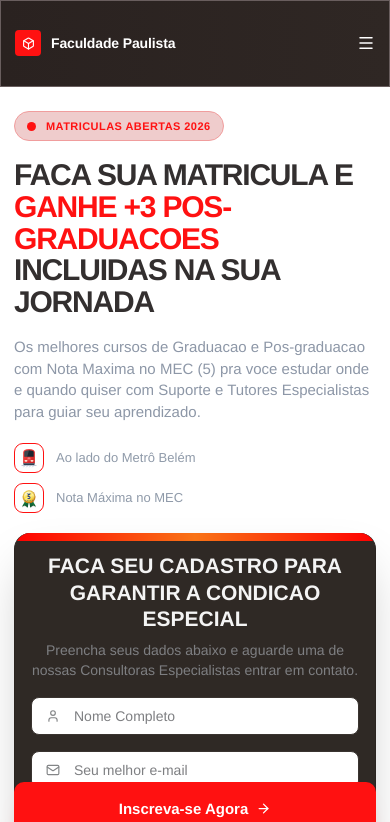
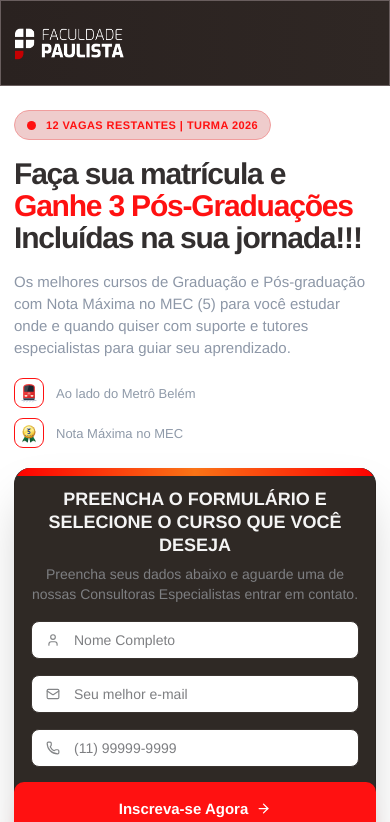
Before and after one commit to martinlofranodeoliveira/faculdadepaulista.com.br, a React (Vite) app: page / in a window 390 px wide. Shown: the top 822 px of the page. Built offline with nearby package versions, Linux system fonts and the light colour scheme.

Commit message:
style: atualizar logos e textos da landing

```diff
--- a/src/landing/components/FooterSection.tsx
+++ b/src/landing/components/FooterSection.tsx
@@ -1,4 +1,4 @@
-import { Box, Facebook, Instagram, Mail, MapPin, Phone } from 'lucide-react'
+import { Facebook, Instagram, Mail, MapPin, Phone } from 'lucide-react'
 
 import { assets } from '../data'
 
@@ -8,10 +8,11 @@ export function FooterSection() {
       <div className="lp-shell lp-footer__grid">
         <article>
           <div className="lp-brand lp-brand--small">
-            <span className="lp-brand__icon lp-brand__icon--small">
-              <Box size={11} strokeWidth={2} />
-            </span>
-            <span>Faculdade Paulista</span>
+            <img
+              className="lp-brand__logo lp-brand__logo--footer"
+              src="/landing/logo-faculdade-paulista.webp"
+              alt="Faculdade Paulista"
+            />
           </div>
           <p>
             Excelência no ensino superior com foco em inovação, empregabilidade e
@@ -66,7 +67,7 @@ export function FooterSection() {
       </div>
 
       <div className="lp-shell lp-footer__bottom">
-        <span>C 2026 Faculdade Paulista. Todos os direitos reservados.</span>
+        <span>© 2026 Faculdade Paulista. Todos os direitos reservados.</span>
         <div>
           <a href="#inicio">Política de Privacidade</a>
           <a href="#inicio">Termos de Uso</a>
--- a/src/landing/components/FutureSection.tsx
+++ b/src/landing/components/FutureSection.tsx
@@ -134,7 +134,7 @@ export function FutureSection() {
                 todas as fases da sua jornada.
               </p>
             </div>
-            <img src={assets.reclameAquiOtimo} alt="Selo Reclame Aqui Otimo" />
+            <img src={assets.reclameAquiOtimo} alt="Selo Reclame Aqui Ótimo" />
           </article>
 
           <article className="lp-future__prof-card">
--- a/src/landing/components/Header.tsx
+++ b/src/landing/components/Header.tsx
@@ -1,85 +1,16 @@
-import { useEffect, useState } from 'react'
-import { Box, Menu, X } from 'lucide-react'
-
-import { navItems } from '../data'
-
 export function Header() {
-  const [isMenuOpen, setIsMenuOpen] = useState(false)
-
-  useEffect(() => {
-    const handleResize = () => {
-      if (window.innerWidth > 980) {
-        setIsMenuOpen(false)
-      }
-    }
-
-    window.addEventListener('resize', handleResize)
-    return () => window.removeEventListener('resize', handleResize)
-  }, [])
-
-  useEffect(() => {
-    if (!isMenuOpen) return
-
-    const handleEscape = (event: KeyboardEvent) => {
-      if (event.key === 'Escape') {
-        setIsMenuOpen(false)
-      }
-    }
-
-    window.addEventListener('keydown', handleEscape)
-    return () => window.removeEventListener('keydown', handleEscape)
-  }, [isMenuOpen])
-
   return (
     <header className="lp-header">
       <div className="lp-shell lp-header__inner">
-        <a className="lp-brand" href="#inicio">
-          <span className="lp-brand__icon">
-            <Box size={13} strokeWidth={2.1} />
-          </span>
-          <span>Faculdade Paulista</span>
+        <a className="lp-brand lp-brand--header" href="#inicio" aria-label="Faculdade Paulista">
+          <img
+            className="lp-brand__logo"
+            src="/landing/logo-faculdade-paulista.webp"
+            alt="Faculdade Paulista"
+          />
         </a>
 
-        <nav className="lp-nav">
-          {navItems.map((item) => (
-            <a key={item.label} href={item.href}>
-              {item.label}
-            </a>
-          ))}
-        </nav>
-
         <a className="lp-header__cta" href="#inscricao">
-          Quero me matricular
-        </a>
-
-        <button
-          className="lp-header__menu"
-          type="button"
-          aria-label={isMenuOpen ? 'Fechar menu' : 'Abrir menu'}
-          aria-expanded={isMenuOpen}
-          aria-controls="lp-mobile-menu"
-          onClick={() => setIsMenuOpen((current) => !current)}
-        >
-          {isMenuOpen ? <X size={18} /> : <Menu size={18} />}
-        </button>
-      </div>
-
-      <div
-        id="lp-mobile-menu"
-        className={`lp-shell lp-header__mobile ${isMenuOpen ? 'is-open' : ''}`}
-      >
-        <nav className="lp-header__mobile-nav">
-          {navItems.map((item) => (
-            <a key={item.label} href={item.href} onClick={() => setIsMenuOpen(false)}>
-              {item.label}
-            </a>
-          ))}
-        </nav>
-        <a
-          className="lp-header__cta-mobile"
-          href="#inscricao"
-          onClick={() => setIsMenuOpen(false)}
-        >
           Quero me matricular
         </a>
       </div>
--- a/src/landing/components/HeroSection.tsx
+++ b/src/landing/components/HeroSection.tsx
@@ -498,19 +498,19 @@ export function HeroSection() {
         <article className="lp-hero__content">
           <p className="lp-pill">
             <span className="lp-pill__dot" />
-            MATRICULAS ABERTAS 2026
+            12 VAGAS RESTANTES | TURMA 2026
           </p>
 
           <h1>
-            FACA SUA MATRICULA E
-            <span> GANHE +3 POS-GRADUACOES</span>
+            Faça sua matrícula e  <br />
+            <span> Ganhe 3 Pós-Graduações</span>
             <br />
-            INCLUIDAS NA SUA JORNADA
+            Incluídas na sua jornada!!!
           </h1>
 
           <p className="lp-hero__description">
-            Os melhores cursos de Graduacao e Pos-graduacao com Nota Maxima no MEC (5)
-            pra voce estudar onde e quando quiser com Suporte e Tutores Especialistas
+            Os melhores cursos de Graduação e Pós-graduação com Nota Máxima no MEC (5)
+            para você estudar onde e quando quiser com suporte e tutores especialistas
             para guiar seu aprendizado.
           </p>
 
@@ -528,7 +528,7 @@ export function HeroSection() {
 
         <article className="lp-hero-form" id="inscricao">
           <div className="lp-hero-form__line" />
-          <h2>FACA SEU CADASTRO PARA GARANTIR A CONDICAO ESPECIAL</h2>
+          <h2>PREENCHA O FORMULÁRIO E SELECIONE O CURSO QUE VOCÊ DESEJA</h2>
           <p>
             Preencha seus dados abaixo e aguarde uma de nossas Consultoras Especialistas
             entrar em contato.
@@ -702,7 +702,7 @@ export function HeroSection() {
             </small>
           ) : null}
 
-          <small>Ao se inscrever, voce concorda com nossa Politica de Privacidade.</small>
+          <small>Ao se inscrever, você concorda com nossa Política de Privacidade.</small>
         </article>
       </div>
     </section>
--- a/src/landing/landing.css
+++ b/src/landing/landing.css
@@ -90,6 +90,18 @@ section[id] {
   white-space: nowrap;
 }
 
+.lp-brand--header {
+  gap: 0;
+}
+
+.lp-brand__logo {
+  display: block;
+  height: clamp(34px, 2.6vw, 42px);
+  max-width: min(62vw, 260px);
+  object-fit: contain;
+  width: auto;
+}
+
 .lp-brand__icon {
   align-items: center;
   background: var(--lp-brand);
@@ -104,6 +116,11 @@ section[id] {
 .lp-brand--small {
   font-size: 18px;
   margin-right: 0;
+}
+
+.lp-brand__logo--footer {
+  height: 36px;
+  max-width: min(72vw, 240px);
 }
 
 .lp-brand__icon--small {
@@ -198,7 +215,6 @@ section[id] {
   letter-spacing: -0.04em;
   line-height: 1.06;
   margin: 0;
-  text-transform: uppercase;
 }
 
 .lp-hero__content h1 span {
@@ -267,7 +283,7 @@ section[id] {
 
 .lp-hero-form h2 {
   color: #f4f4f4;
-  font-size: clamp(21px, 1.35vw, 21px);
+  font-size: clamp(18px, 1.25vw, 18px);
   letter-spacing: 0;
   line-height: 1.27;
   margin: 0 0 8px;
@@ -1849,6 +1865,11 @@ section[id] {
     margin-right: 12px;
   }
 
+  .lp-brand__logo {
+    height: 34px;
+    max-width: min(66vw, 230px);
+  }
+
   .lp-brand__icon {
     height: 26px;
     width: 26px;
```
Also changed, not shown: public/landing/logo-faculdade-paulista.webp (added).
